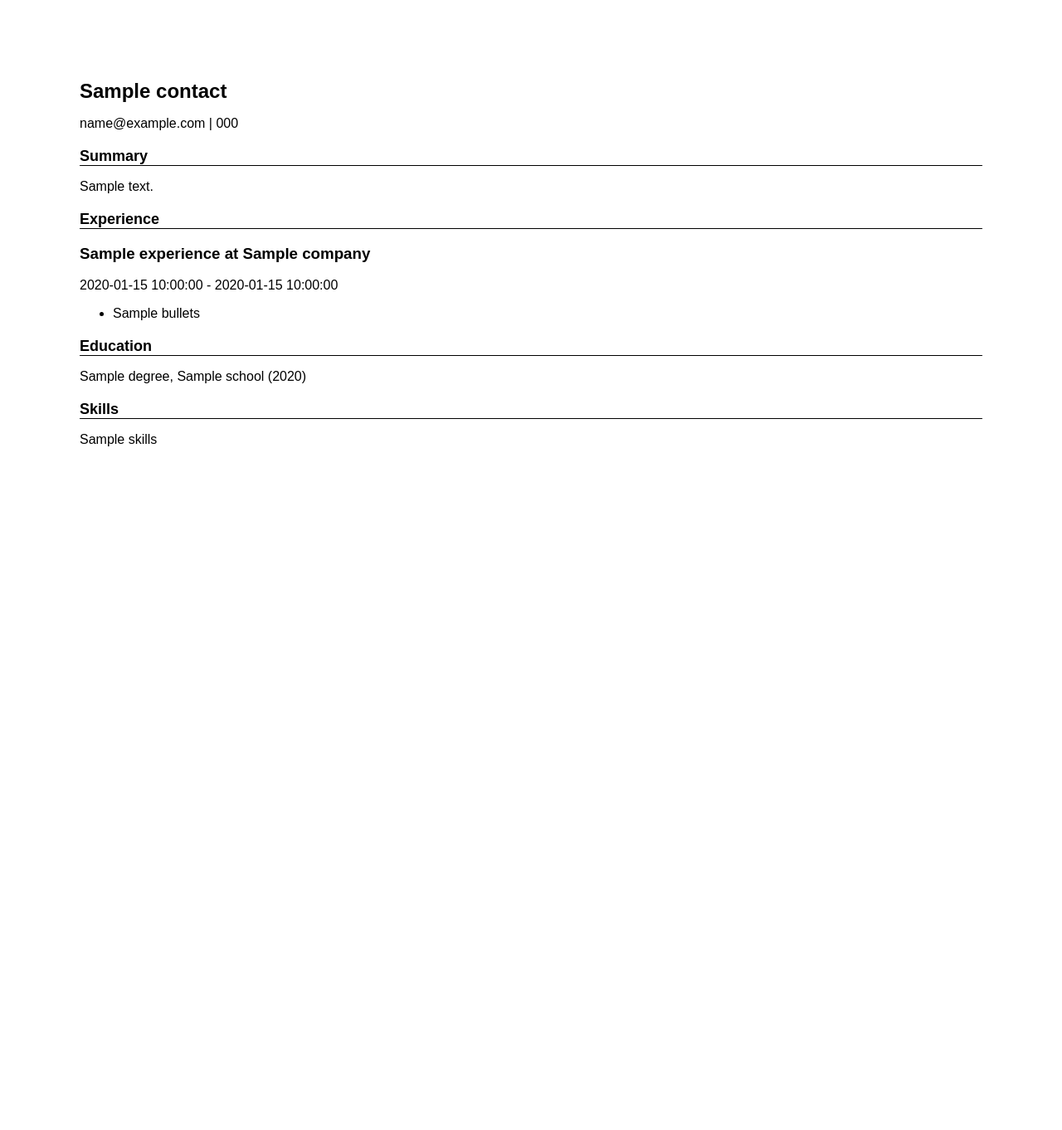
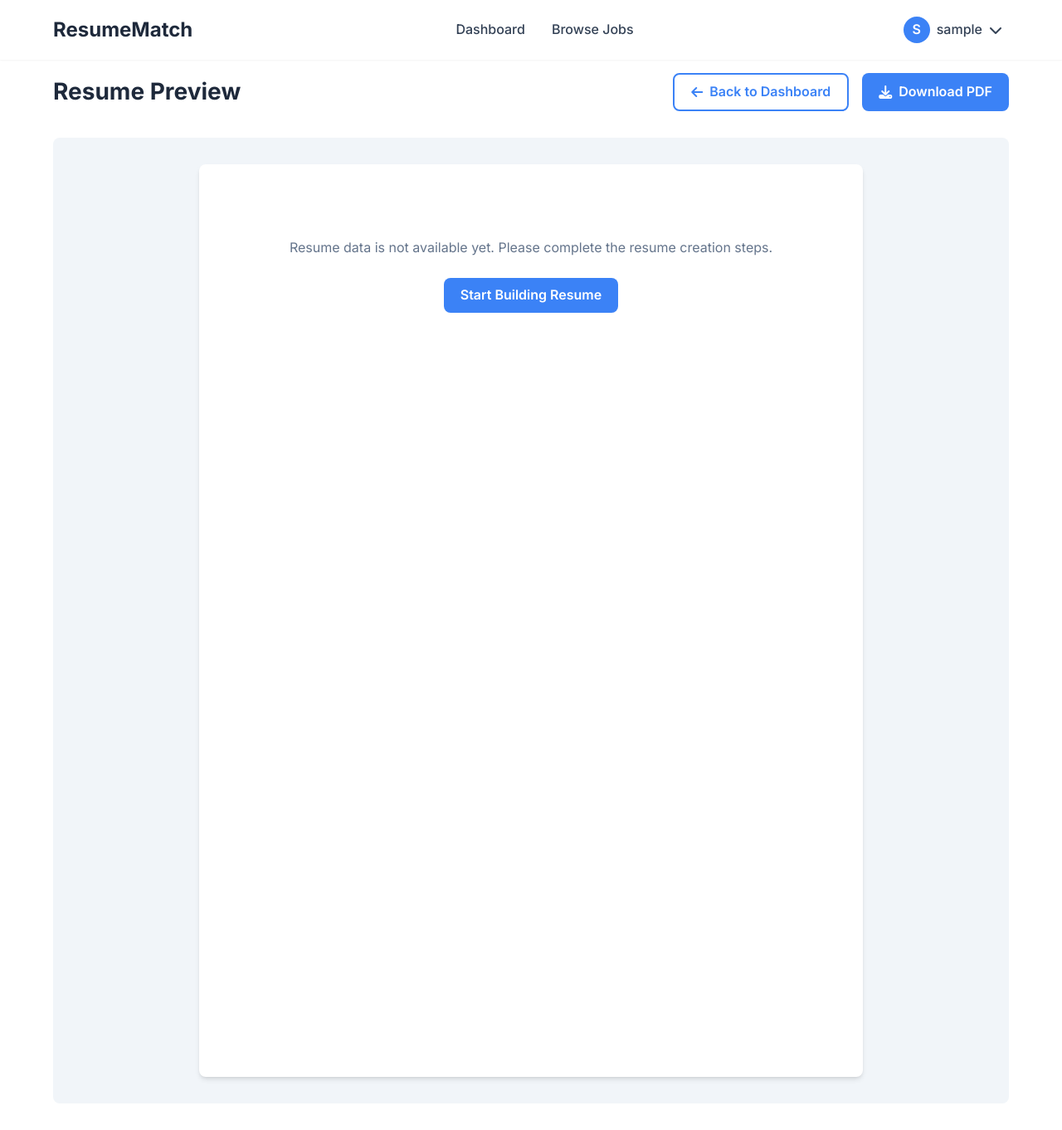
Before and after one commit to TedTes/genres, a Flask app: template templates/resume_template.html in a window 1280 px wide. Shown: the whole page at 83% size. Before the commit the page ends 538 px from the top, so only its background shows below. Run offline with Flask 3, Linux system fonts and the light colour scheme; a user stored in the database is signed in; tables that the repository leaves empty hold one stand-in row (values such as "Sample post"); the template is opened without the code that fills it: values that come from a table or form of the project are taken from there, most other values are stand-ins (such as "Sample title", 1, 10 or a date in 2020).

Commit message:
~~ improvin resume template

```diff
--- a/templates/resume_template.html
+++ b/templates/resume_template.html
@@ -1,51 +1,125 @@
-<!DOCTYPE html>
-<html lang="en">
-<head>
-    <meta charset="UTF-8">
-    <title>Resume</title>
-    <style>
-        body { font-family: Arial, sans-serif; margin: 1in; }
-        h1 { font-size: 24px; margin: 0; }
-        h2 { font-size: 18px; border-bottom: 1px solid #000; margin-top: 20px; }
-        .section { margin-bottom: 20px; }
-    </style>
-</head>
-<body>
-    {% if contact %}
-    <header>
-        <h1>{{ contact.name }}</h1>
-        <p>{{ contact.email }} | {{ contact.phone }}</p>
-    </header>
-    {% endif %}
-    {% if summary %}
-    <div class="section">
-        <h2>Summary</h2>
-        <p>{{ summary }}</p>
+{% extends "base.html" %}
+
+{% block title %}Resume Preview - ResumeMatch{% endblock %}
+
+{% block content %}
+<!-- Navigation Bar -->
+<nav class="main-nav dashboard-nav">
+    <div class="container nav-container">
+        <div class="logo">
+            <a href="{{ url_for('home') }}">ResumeMatch</a>
+        </div>
+        <div class="nav-links">
+            <a href="{{ url_for('dashboard') }}">Dashboard</a>
+            <a href="{{ url_for('jobs') }}">Browse Jobs</a>
+        </div>
+        <div class="user-menu">
+            <div class="user-info" id="user-dropdown-toggle">
+                <div class="user-avatar">
+                    <span>{{ current_user.username[0].upper() }}</span>
+                </div>
+                <span class="user-name">{{ current_user.username }}</span>
+                <i class="fas fa-chevron-down"></i>
+            </div>
+            <div class="user-dropdown" id="user-dropdown">
+                <a href="{{ url_for('dashboard') }}" class="dropdown-item">
+                    <i class="fas fa-tachometer-alt"></i> Dashboard
+                </a>
+                <div class="dropdown-divider"></div>
+                <a href="{{ url_for('logout') }}" class="dropdown-item">
+                    <i class="fas fa-sign-out-alt"></i> Log Out
+                </a>
+            </div>
+        </div>
+    </div>
+</nav>
+
+<section class="resume-preview-section">
+    <div class="container">
+        <div class="preview-header">
+            <h1>Resume Preview</h1>
+            <div class="preview-actions">
+                <a href="{{ url_for('dashboard') }}" class="btn btn-outline">
+                    <i class="fas fa-arrow-left"></i> Back to Dashboard
+                </a>
+                <a href="{{ url_for('generate_pdf', resume_id=resume.id) }}" class="btn btn-primary">
+                    <i class="fas fa-download"></i> Download PDF
+                </a>
+            </div>
+        </div>
+
+        <div class="resume-preview-container">
+            <div class="resume-paper">
+                {% if resume.resume_data %}
+                    <!-- Display resume data if available -->
+                    <div class="resume-header">
+                        <h2>{{ resume.resume_data.get('contact', {}).get('name', 'Your Name') }}</h2>
+                        <div class="contact-info">
+                            {{ resume.resume_data.get('contact', {}).get('email', 'email@example.com') }} |
+                            {{ resume.resume_data.get('contact', {}).get('phone', '123-456-7890') }}
+                        </div>
+                    </div>
+
+                    {% if resume.resume_data.get('summary') %}
+                    <div class="resume-section">
+                        <h3>Professional Summary</h3>
+                        <p>{{ resume.resume_data.get('summary') }}</p>
                     </div>
                     {% endif %}
-    {% if experience %}
-    <div class="section">
-        <h2>Experience</h2>
-        <h3>{{ experience.title }} at {{ experience.company }}</h3>
-        <p>{{ experience.start_date }} - {{ experience.end_date|default('Present') }}</p>
-        <ul>
-        {% for bullet in experience.bullets.split('\n') if bullet.strip() %}
-            <li>{{ bullet }}</li>
-        {% endfor %}
-        </ul>
+
+                    {% if resume.resume_data.get('experience') %}
+                    <div class="resume-section">
+                        <h3>Work Experience</h3>
+                        <!-- Add experience details here -->
                     </div>
                     {% endif %}
-    {% if education %}
-    <div class="section">
-        <h2>Education</h2>
-        <p>{{ education.degree }}, {{ education.school }} ({{ education.year }})</p>
+
+                    {% if resume.resume_data.get('education') %}
+                    <div class="resume-section">
+                        <h3>Education</h3>
+                        <!-- Add education details here -->
                     </div>
                     {% endif %}
-    {% if skills %}
-    <div class="section">
-        <h2>Skills</h2>
-        <p>{{ skills }}</p>
+
+                    {% if resume.resume_data.get('skills') %}
+                    <div class="resume-section">
+                        <h3>Skills</h3>
+                        <!-- Add skills here -->
                     </div>
                     {% endif %}
-</body>
-</html>
+                {% else %}
+                    <div class="empty-resume">
+                        <p>Resume data is not available yet. Please complete the resume creation steps.</p>
+                        <a href="{{ url_for('resume_contact', resume_id=resume.id) }}" class="btn btn-primary">
+                            Start Building Resume
+                        </a>
+                    </div>
+                {% endif %}
+            </div>
+        </div>
+    </div>
+</section>
+{% endblock %}
+
+{% block extra_js %}
+<script>
+    document.addEventListener('DOMContentLoaded', function() {
+        // User dropdown toggle
+        const userDropdownToggle = document.getElementById('user-dropdown-toggle');
+        const userDropdown = document.getElementById('user-dropdown');
+
+        if (userDropdownToggle && userDropdown) {
+            userDropdownToggle.addEventListener('click', function() {
+                userDropdown.classList.toggle('active');
+            });
+
+            // Close dropdown when clicking outside
+            document.addEventListener('click', function(event) {
+                if (!userDropdownToggle.contains(event.target) && !userDropdown.contains(event.target)) {
+                    userDropdown.classList.remove('active');
+                }
+            });
+        }
+    });
+</script>
+{% endblock %}
```
Lines whose indentation alone changed are shown as unchanged.
